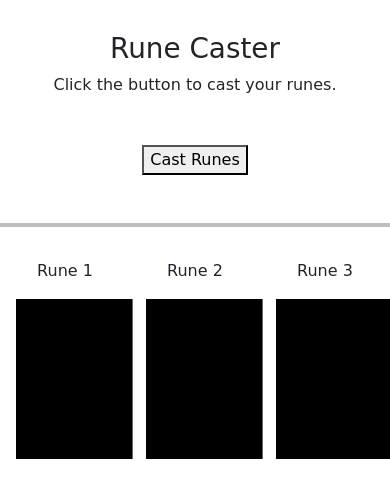
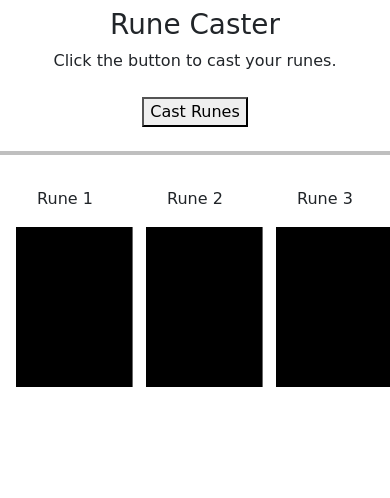
Before and after one commit to scoffin-dev/rune-caster, a PHP site: page / in a window 390 px wide. Shown: the top 498 px of the page. Run offline with PHP 8.4, Linux system fonts and the light colour scheme; some web fonts are replaced.

Commit message:
Adjust mobile styling

```diff
--- a/index.html
+++ b/index.html
@@ -20,17 +20,17 @@
                 <div id="rune-slot-1" class="rune-slot col-4">
                     <p class="rune-name">Rune 1</p>
                         <img src="images/placeholder-img.PNG" alt="rune slot">
-                    <p id="rune-1-description"></p>
+                    <p id="rune-1-description" class="rune-description"></p>
                 </div>
                 <div id="rune-slot-2" class="rune-slot col-4">
                     <p class="rune-name">Rune 2</p>
                     <img src="images/placeholder-img.PNG" alt="rune slot">
-                    <p id="rune-2-description"></p>
+                    <p id="rune-2-description" class="rune-description"></p>
                 </div>
                 <div id="rune-slot-3" class="rune-slot col-4">
                     <p class="rune-name">Rune 3</p>
                     <img src="images/placeholder-img.PNG" alt="rune slot">
-                    <p id="rune-3-description"></p>
+                    <p id="rune-3-description" class="rune-description"></p>
                 </div>
             </div>
         </div>
--- a/styles.css
+++ b/styles.css
@@ -52,11 +52,21 @@
 }
 
 @media screen and (max-width: 576px) {
+    h1 {
+        margin-top: 0.5rem;
+    }
+
+    #cast-btn {
+        margin: 0.5rem 0;
+    }
     .rune-name {
         font-size: 16px;
     }
     .rune-slot img {
         height:10rem;
+    }
+    .rune-description {
+        font-size: 10px;
     }
 }
 
```
